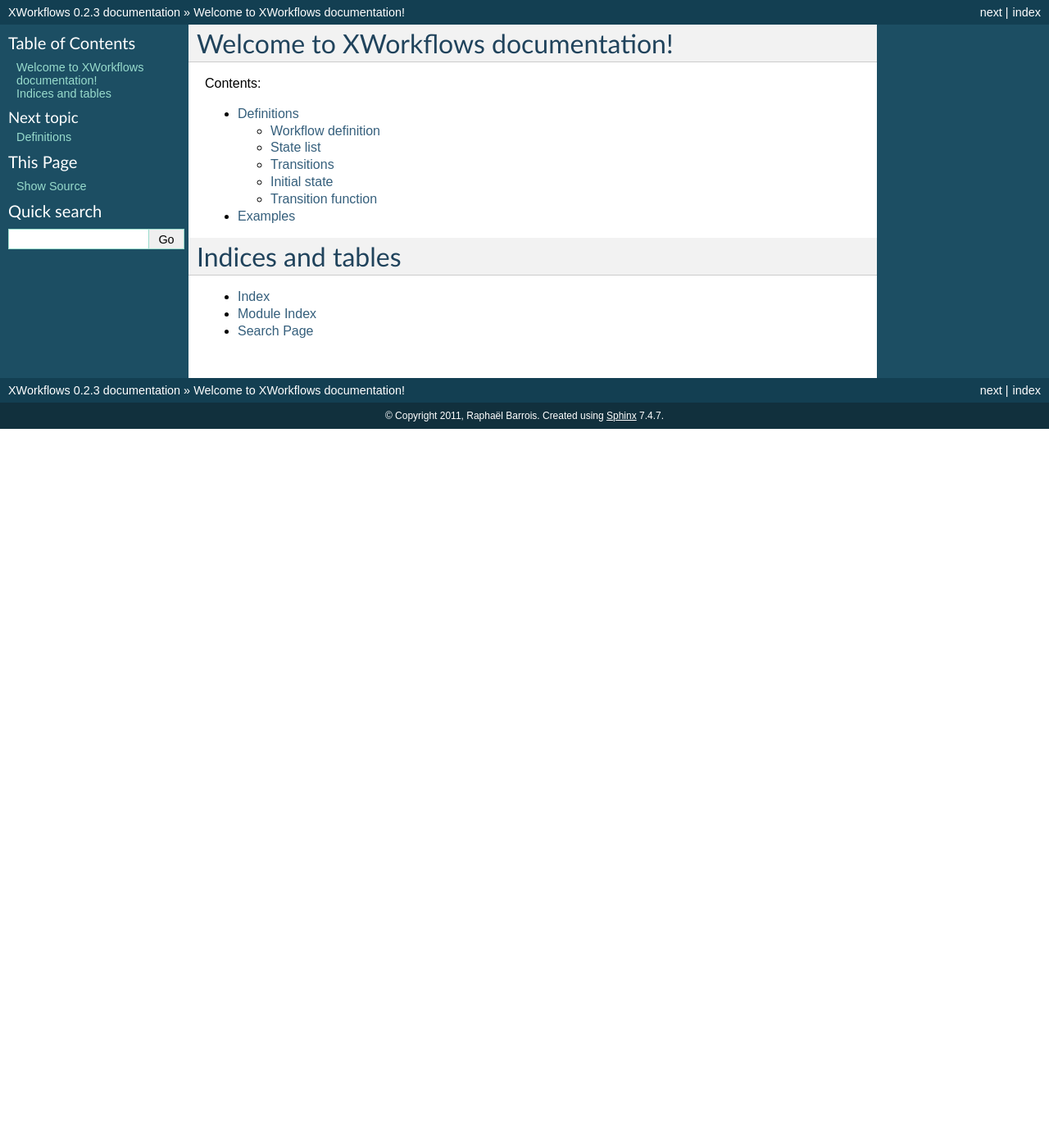
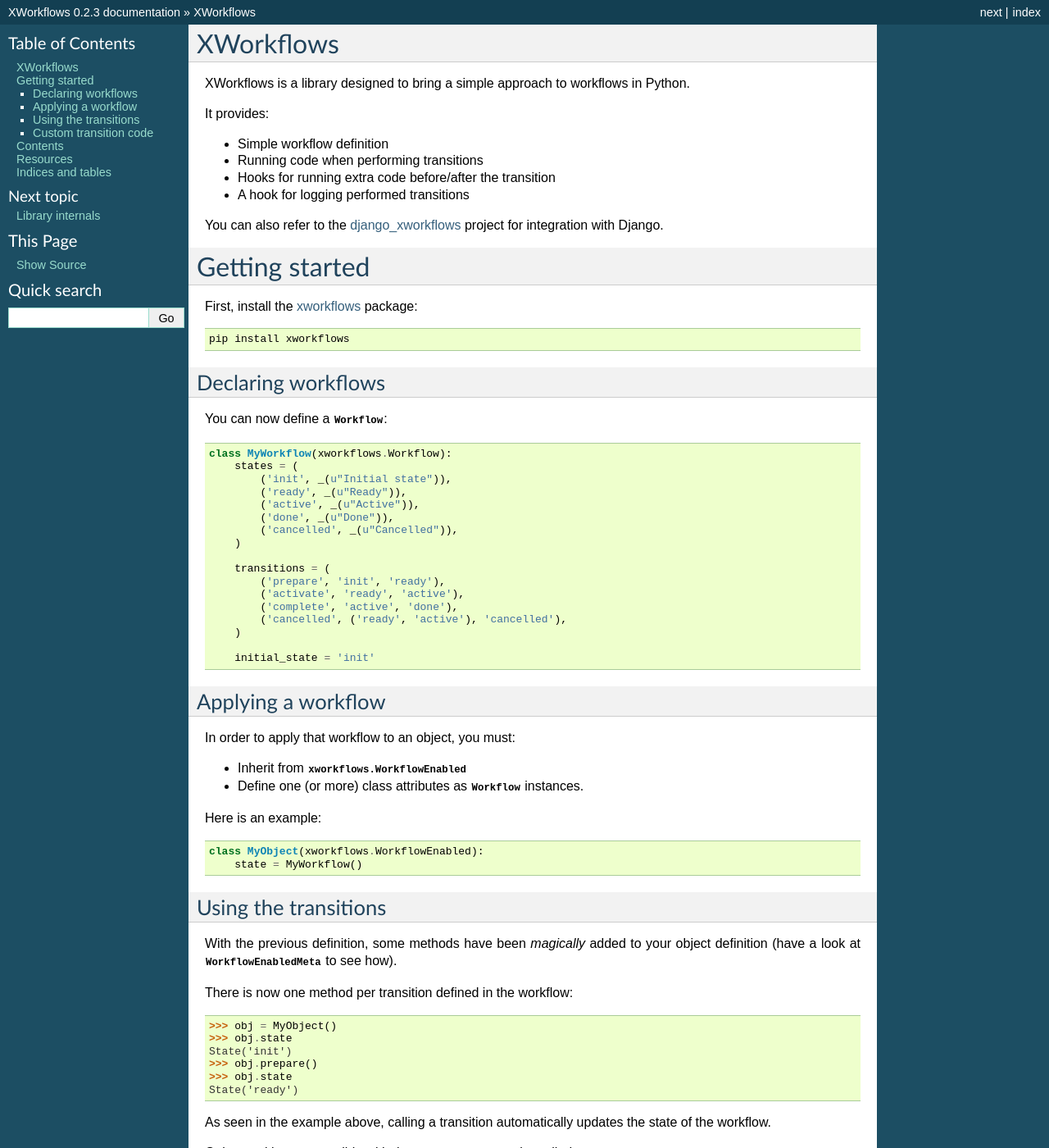
Before and after one commit to rbarrois/xworkflows, a Sphinx documentation site: the page built from doc/index.rst, in a window 1280 px wide and 1400 px high. Shown: the whole window at 82% size. Built offline with Sphinx 7.4.7, drawn with Linux system fonts in a browser that asks for light colours; some of the changed text lies outside the part shown.

Commit message:
Update documentation.
Signed-off-by: Raphaël Barrois <raphael.barrois@polyconseil.fr>

```diff
--- a/doc/index.rst
+++ b/doc/index.rst
@@ -1,18 +1,140 @@
 .. XWorkflows documentation master file, created by
    sphinx-quickstart on Mon Jun 20 14:00:10 2011.
-   You can adapt this file completely to your liking, but it should at least
-   contain the root `toctree` directive.
 
-Welcome to XWorkflows documentation!
-====================================
+XWorkflows
+==========
 
-Contents:
+XWorkflows is a library designed to bring a simple approach to workflows in Python.
+
+It provides:
+
+- Simple workflow definition
+- Running code when performing transitions
+- Hooks for running extra code before/after the transition
+- A hook for logging performed transitions
+
+You can also refer to the `django_xworkflows <http://github.com/rbarrois/django_xworkflows>`_ project for integration with Django.
+
+
+Getting started
+===============
+
+First, install the `xworkflows <http://pypi.python.org/pypi/xworkflows>`_ package::
+
+    pip install xworkflows
+
+
+Declaring workflows
+-------------------
+
+You can now define a :class:`~xworkflows.base.Workflow`::
+
+    class MyWorkflow(xworkflows.Workflow):
+        states = (
+            ('init', _(u"Initial state")),
+            ('ready', _(u"Ready")),
+            ('active', _(u"Active")),
+            ('done', _(u"Done")),
+            ('cancelled', _(u"Cancelled")),
+        )
+
+        transitions = (
+            ('prepare', 'init', 'ready'),
+            ('activate', 'ready', 'active'),
+            ('complete', 'active', 'done'),
+            ('cancelled', ('ready', 'active'), 'cancelled'),
+        )
+
+        initial_state = 'init'
+
+
+Applying a workflow
+-------------------
+
+In order to apply that workflow to an object, you must:
+
+* Inherit from :class:`xworkflows.WorkflowEnabled`
+* Define one (or more) class attributes as :class:`~xworkflows.base.Workflow` instances.
+
+Here is an example::
+
+    class MyObject(xworkflows.WorkflowEnabled):
+        state = MyWorkflow()
+
+
+Using the transitions
+---------------------
+
+With the previous definition, some methods have been *magically* added to your object
+definition (have a look at :class:`~xworkflows.base.WorkflowEnabledMeta` to see how).
+
+There is now one method per transition defined in the workflow:
+
+.. sourcecode:: pycon
+
+    >>> obj = MyObject()
+    >>> obj.state
+    State('init')
+    >>> obj.prepare()
+    >>> obj.state
+    State('ready')
+
+As seen in the example above, calling a transition automatically updates the state
+of the workflow.
+
+Only transitions compatible with the current state may be called:
+
+.. sourcecode:: pycon
+
+    >>> obj.state
+    State('ready')
+    >>> obj.complete()
+    Traceback (most recent call last):
+        File "<stdin>", line 1, in <module>
+    InvalidTransitionError: Transition "complete" isn't available from state "ready"
+
+
+Custom transition code
+----------------------
+
+It is possible to define explicit code for a transition::
+
+    class MyObject(xworkflows.WorkflowEnabled):
+        state = MyWorkflow
+
+        @xworkflows.transition()
+        def activate(self, user):
+            self.activated_by = user
+            print "State is %s" % self.state.name
+
+When calling the transition, the custom code is called before updating the state:
+
+.. sourcecode:: pycon
+
+    >>> obj.state
+    State('ready')
+    >>> obj.activate('blah')
+    State is ready
+    >>> obj.state
+    State('active')
+    >>> obj.activated_by
+    'blah'
+
+Contents
+========
 
 .. toctree::
-   :maxdepth: 2
+    :maxdepth: 2
 
-   definition
-   example
+    internals
+
+Resources
+=========
+
+* Package on PyPI: http://pypi.python.org/pypi/xworkflows
+* Repository and issues on GitHub: http://github.com/rbarrois/xworkflows
+* Doc on http://readthedocs.org/doc/xworkflows/
+
 
 Indices and tables
 ==================
--- /dev/null
+++ b/doc/internals.rst
@@ -0,0 +1,5 @@
+Library internals
+=================
+
+.. automodule:: xworkflows.base
+    :members:
```
Also changed, not shown: README.rst (+20 -6 lines), doc/definition.rst (deleted, +0 -96 lines), doc/example.rst (deleted, +0 -32 lines).
